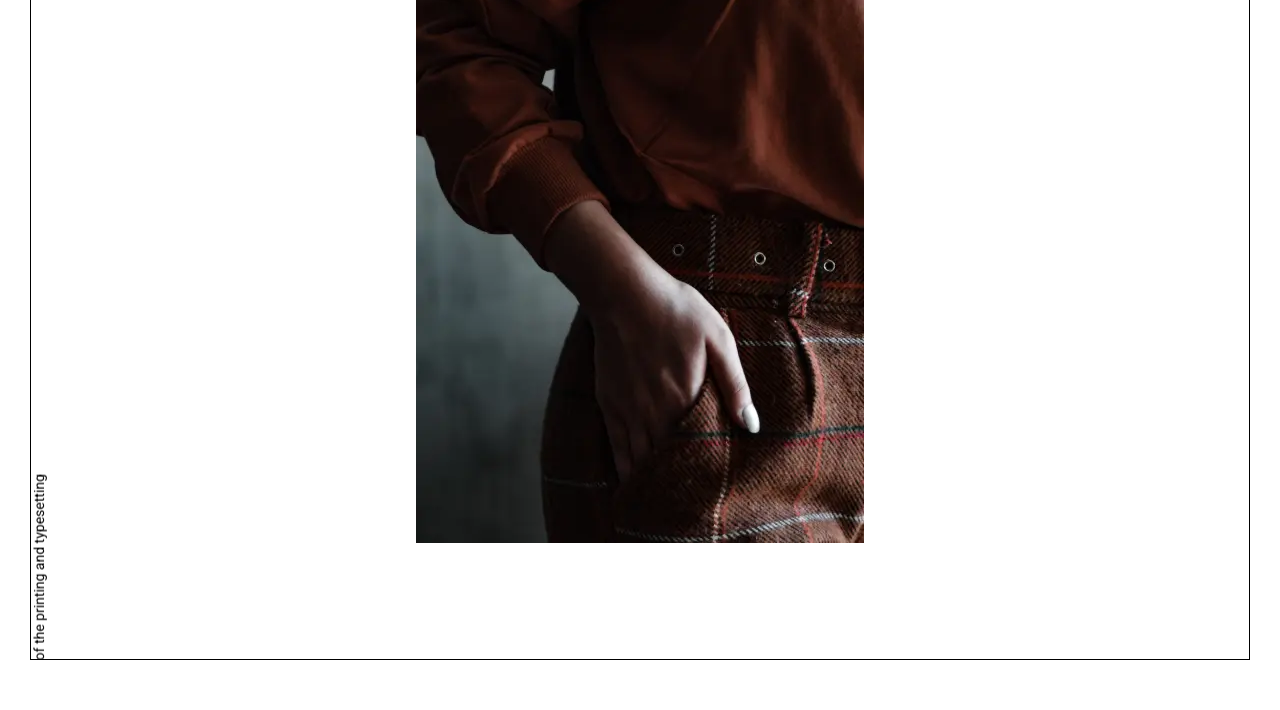
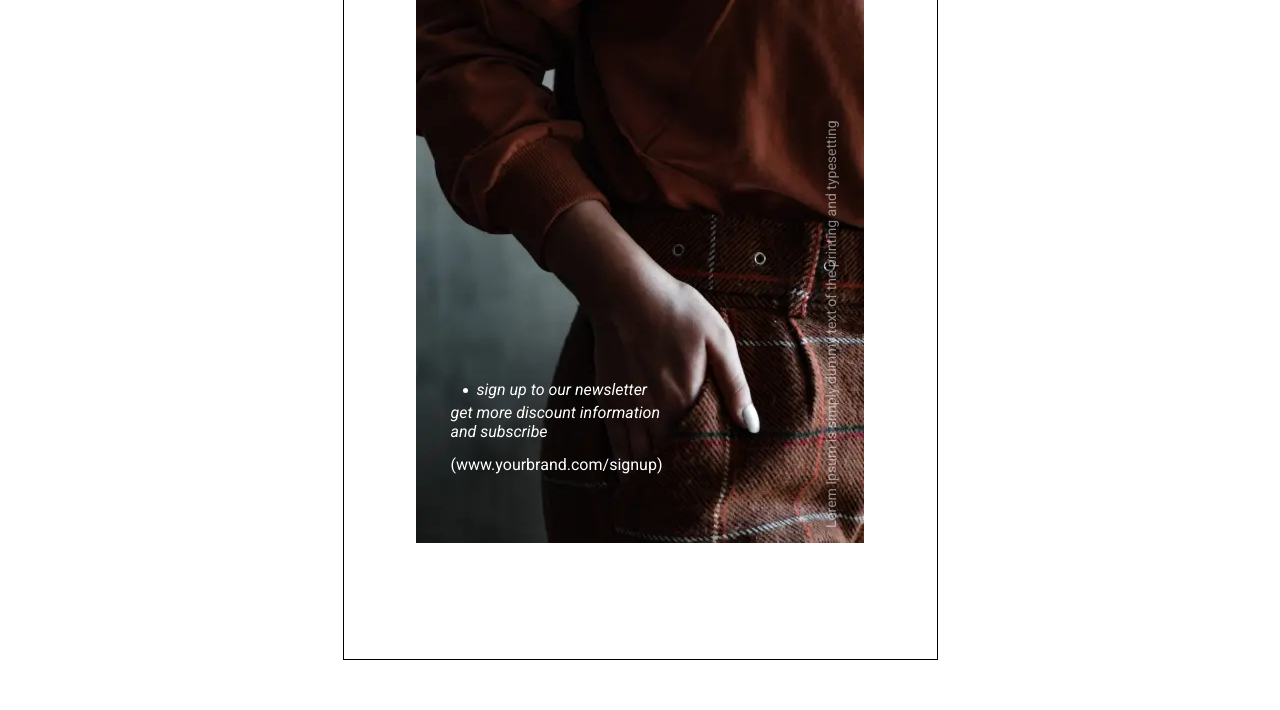
Before and after one commit to Maksym82/citrus-hw-02, a plain HTML site: page index.html in a window 1280 px wide. Shown: the part 282-992 px from the top of the page. Drawn offline with nearby package versions, Linux system fonts and the light colour scheme.

Commit message:
Update styles fashion

```diff
--- a/assets/styles/style.css
+++ b/assets/styles/style.css
@@ -76,7 +76,7 @@ input {
   padding: 0 20px;
 }
 
-@media (min-width: 768px) {
+/* @media (min-width: 768px) {
   [class*="__container"] {
     max-width: 768px;
     padding: 0 30px;
@@ -88,7 +88,7 @@ input {
     max-width: 1280px;
     padding: 0 30px;
   }
-}
+} */
 
 /* Main styles */
 
@@ -177,11 +177,6 @@ input {
   margin-bottom: 396px;
 }
 
-/* .fashion__text-box {
-  display: flex;
-
-} */
-
 .fashion__description {
   position: relative;
   font-style: italic;
@@ -218,9 +213,13 @@ input {
 }
 
 .fashion__vertical-text {
+  position: absolute;
+  right: 100px;
+  bottom: 100px;
+  height: 500px;
   font-size: 14px;
-  color: black;
-  /* color: rgba(255, 255, 255, 0.5); */
+  text-orientation: mixed;
+  color: rgba(255, 255, 255, 0.5);
   writing-mode: vertical-rl;
   transform: rotate(-180deg);
 }
```
